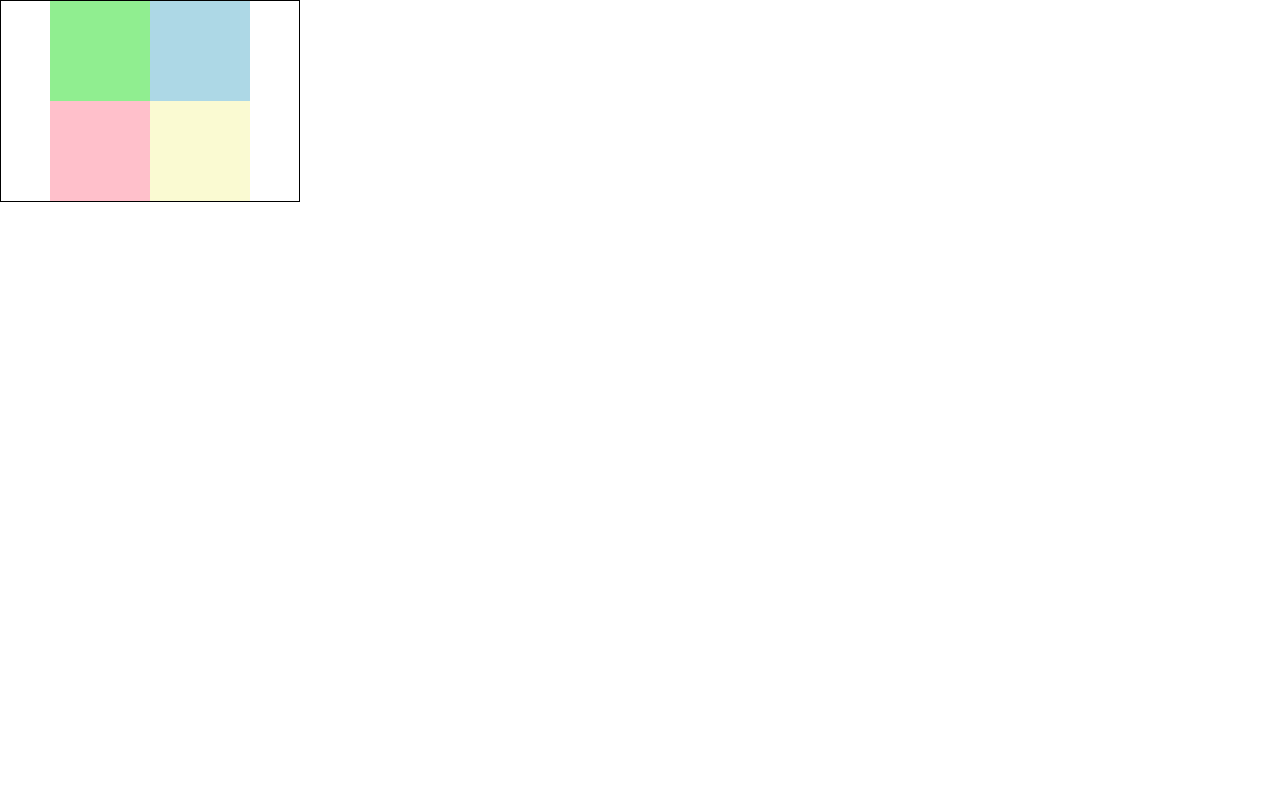
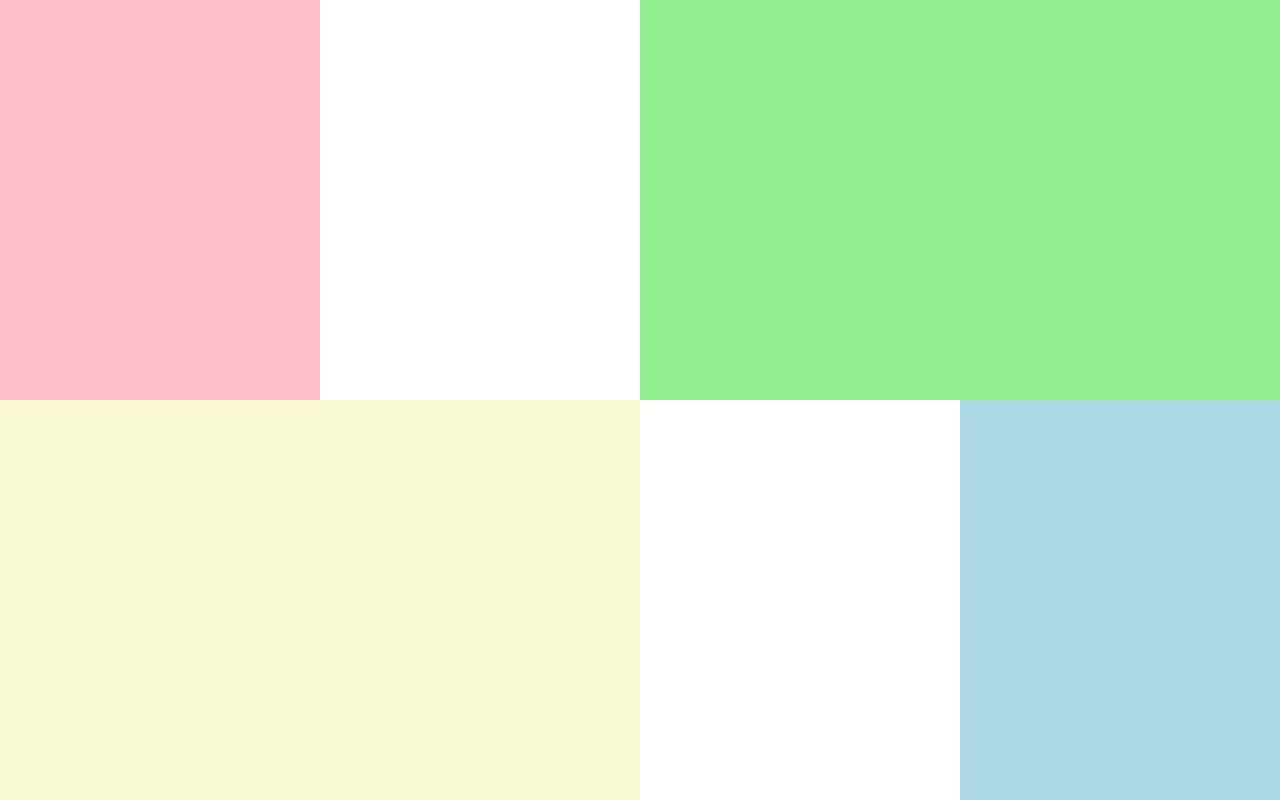
Before and after one commit to cmazariegos44/flex-grid-sandbox, a plain HTML site: page index.html in a window 1280 px wide. Drawn offline with Linux system fonts and the light colour scheme.

Commit message:
grid template areas

```diff
--- a/index.html
+++ b/index.html
@@ -8,10 +8,10 @@
 </head>
 <body>
     <main>
-        <div class="green box"></div>
-        <div class="blue box"></div>
-        <div class="pink box"></div>
-        <div class="yellow box"></div>
+        <div class="green"></div>
+        <div class="pink"></div>
+        <div class="yellow"></div>
+        <div class="blue"></div>
     </main>
 </body>
 </html>
--- a/style.css
+++ b/style.css
@@ -8,34 +8,35 @@ html, body {
     margin: 0;
 }
 
-main {
-    border: solid 1px black;
-    width: 300px;
-    display: flex;
-    /* justify content governs the primary axis */
-    justify-content: center;
-    /* align items governs the secondary axis */
-    align-items: center;
-    flex-wrap: wrap;
-}
-
-.box {
-    width: 100px;
-    height: 100px;
+.little {
+    border: solid 1px black
 }
 
 .green {
     background-color: lightgreen;
+    grid-area: green-booger-box;
 }
 
 .blue {
     background-color: lightblue;
+    grid-area: blue-some-other-designation;
 }
 
 .pink {
     background-color: pink;
+    grid-area: pink;
 }
 
 .yellow {
     background-color: lightgoldenrodyellow;
+    grid-area: yellow;
 }
+
+main {
+    display: grid;
+    width: 100%;
+    height: 100%;
+    grid-template-areas:
+        "pink . green-booger-box green-booger-box"
+        "yellow yellow . blue-some-other-designation"
+    }
```
